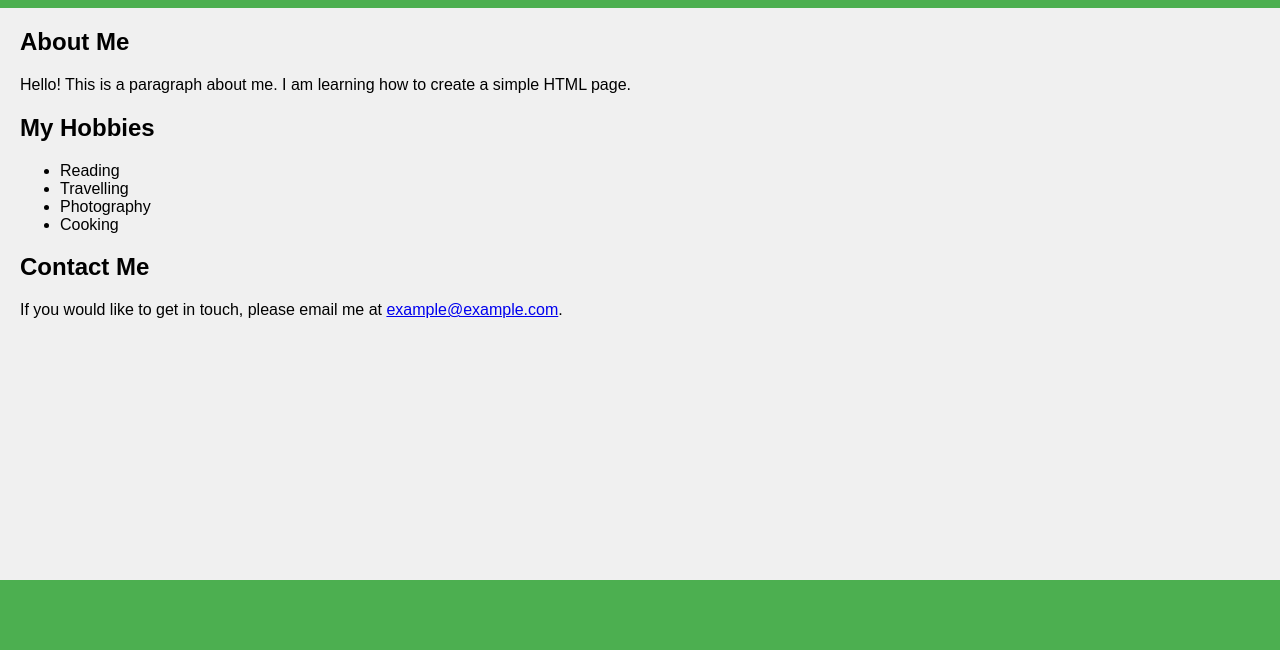
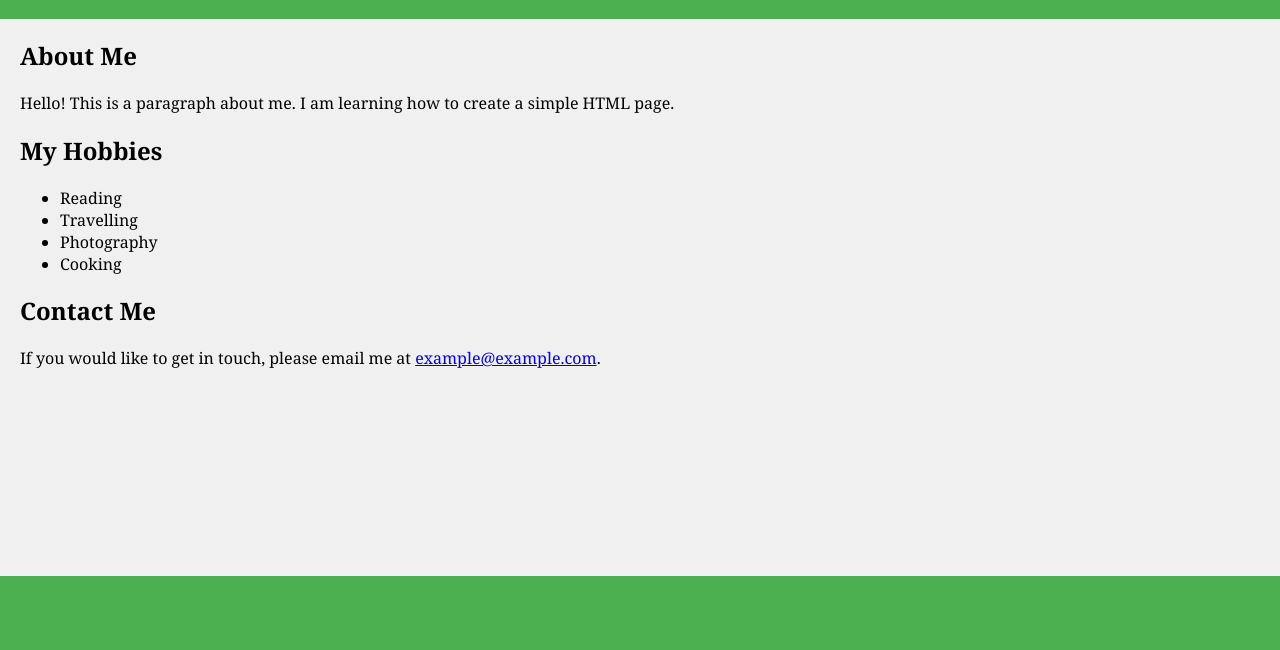
Before and after one commit to Teju-Kutre/tej, a plain HTML site: page index.html in a window 1280 px wide. Shown: the part 150-800 px from the top of the page. Drawn offline with Linux system fonts and the light colour scheme.

Commit message:
initial changes

```diff
--- a/index.html
+++ b/index.html
@@ -6,7 +6,7 @@
     <title>My First HTML Page</title>
     <style>
         body {
-            font-family: Arial, sans-serif;
+            font-family: Georgia, sans-serif;
             margin: 0;
             padding: 0;
             background-color: #f0f0f0;
```
